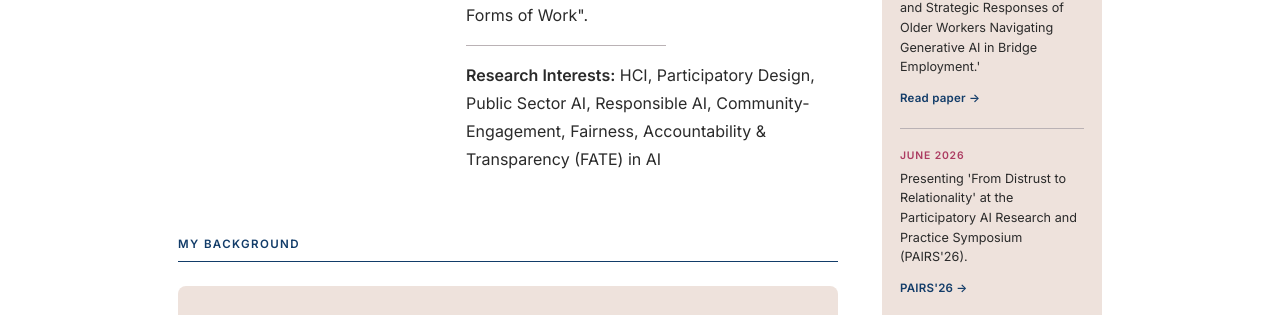
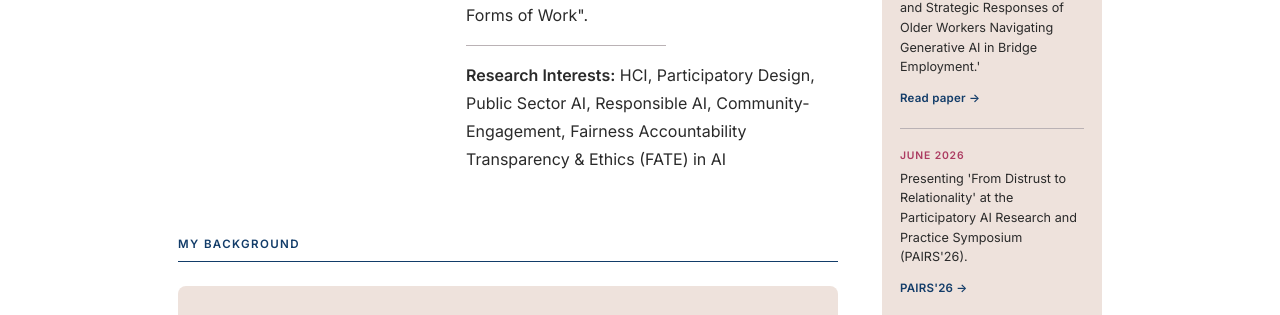
Before and after one commit to adityanayak-info/adityanayak-info.github.io, a Jekyll site: the page built from index.md, in a window 1280 px wide and 900 px high, scrolled down 435 px. Shown: the part 195-510 px from the top of the window. Built offline with Jekyll 4.4.1, drawn with Linux system fonts in a browser that asks for light colours.

Commit message:
Update index.md

```diff
--- a/index.md
+++ b/index.md
@@ -56,7 +56,7 @@
 
     <hr class="profile-rule">
 
-    <p><strong>Research Interests:</strong> HCI, Participatory Design, Public Sector AI, Responsible AI, Community-Engagement, Fairness, Accountability &amp; Transparency (FATE) in AI</p>
+    <p><strong>Research Interests:</strong> HCI, Participatory Design, Public Sector AI, Responsible AI, Community-Engagement, Fairness Accountability Transparency &amp; Ethics (FATE) in AI</p>
 
   </div>
 </div>
```
